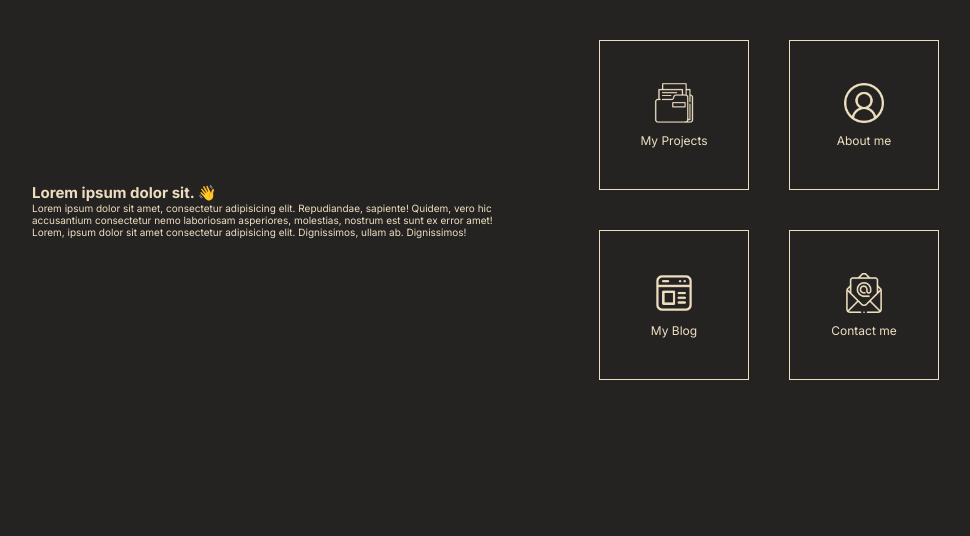
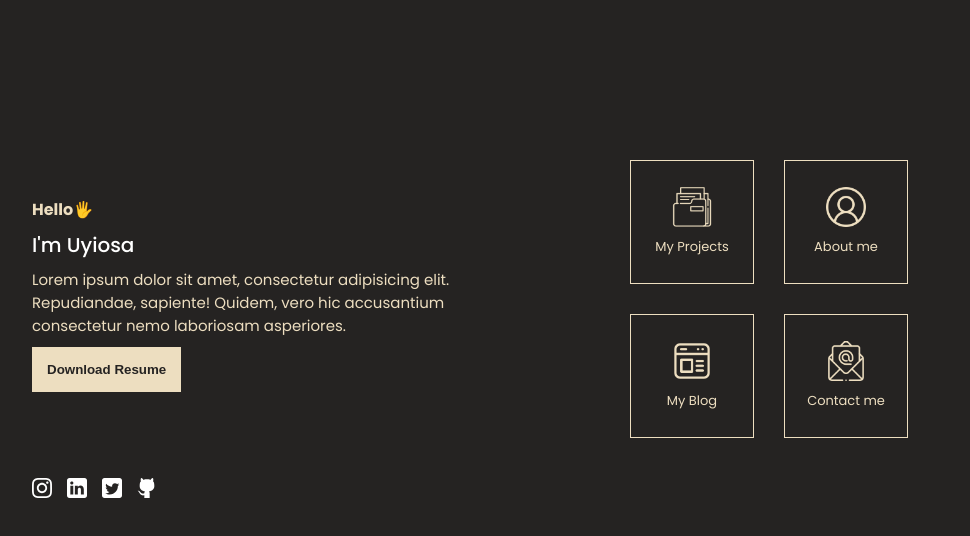
Before and after one commit to Uyiosa2607/portfolio, a Next.js app: page / in a window 1280 px wide. Shown: the top 536 px of the page, without its empty margins (120-1090 px from the left). Built offline with nearby package versions, Linux system fonts and the light colour scheme.

Commit message:
improvements made

```diff
--- a/src/app/globals.css
+++ b/src/app/globals.css
@@ -1,5 +1,4 @@
-
-@import url('https://fonts.googleapis.com/css2?family=Poppins:ital,wght@0,100;0,200;0,300;0,400;0,500;0,600;0,700;0,800;0,900;1,100;1,200;1,300;1,400;1,500;1,600;1,700;1,800;1,900&display=swap');
+@import url('https://fonts.googleapis.com/css2?family=Poppins:ital,wght@0,100;0,200;0,300;0,400;0,500;0,600;0,700;0,800;0,900;1,100;1,200;1,300;1,400;1,500;1,600;1,700;1,800;1,900&family=Ubuntu+Mono:ital,wght@0,400;0,700;1,400;1,700&family=Ubuntu:ital,wght@0,300;0,400;0,500;0,700;1,300;1,400;1,500;1,700&display=swap');
 
 * {
     margin: 0;
@@ -12,3 +11,7 @@ html {
     font-size: 62.50%;
     color: red;
 }
+
+body {
+    background: #252322;
+}
--- a/src/app/home.scss
+++ b/src/app/home.scss
@@ -2,13 +2,54 @@ main {
     display: flex;
     align-items: center;
     gap: 20px;
-    padding-top: 40px;
+    padding-top: 20vh;
+    font-family: "Poppins", sans-serif;
+    font-size: 16px;
+
+    @media screen and (max-width:600px){
+       flex-direction: column;
+       padding-top: 4vh;
+    }
 
     .flex-div {
         flex: 1;
     }
 
+    .left-div {
+
+        .dev-name {
+            color: #ffff;
+            font-weight: 500;
+            margin: 8px 0;
+            font-size: 20px;
+        }
+
+        .desc {
+            font-size: 15px;
+        }
+
+        .hero-btn {
+            padding: 15px;
+            background: #eddec0;
+            color: #252322;
+            margin: 10px 0;
+            border: none;
+            font-weight: 600;
+            cursor: pointer;
+            transition: ease-in-out .3s;
+
+            &:hover {
+                background: #a77d28;
+                color: #fff;
+            }
+        }
+    }
+
     .right-div {
+
+        @media screen and (max-width: 600px){
+            margin-top: 2rem;
+        }
 
         .wrapper {
             width: 100%;
@@ -26,13 +67,13 @@ main {
         .section-container {
             display: flex;
             flex-direction: column;
-            gap: 40px;
+            gap: 30px;
         }
 
         .wrapper-container {
             display: flex;
             align-items: center;
-            gap: 40px;
+            gap: 30px;
 
             div {
                 display: flex;
@@ -48,12 +89,24 @@ main {
             justify-content: center;
             padding: 10px;
             border: solid 1px #eddec0;
-            width: 150px;
-            height: 150px;
-            gap: 12px;
+            width: 124px;
+            height: 124px;
+            gap: 20px;
+            cursor: pointer;
+            transition: ease-in-out .3s;
+
+            @media screen and (max-width: 600px){
+                width: 100px;
+                height: 100px;
+            }
+
+            &:hover {
+                transform: scale(1.1);
+                border: 2px solid white;
+            }
 
             span {
-                font-size: 1.2rem;
+                font-size: 1.3rem;
             }
         }
     }
--- a/src/app/page.jsx
+++ b/src/app/page.jsx
@@ -7,14 +7,14 @@ export default function Home() {
     <Layout>
       <main>
         <div className="left-div flex-div">
-          <h2 className="heading">Lorem ipsum dolor sit. 👋</h2>
+          <h4 className="heading">Hello🖐️</h4>
+          <h3 className="dev-name">I'm Uyiosa</h3>
           <p className="desc">
             Lorem ipsum dolor sit amet, consectetur adipisicing elit.
             Repudiandae, sapiente! Quidem, vero hic accusantium consectetur nemo
-            laboriosam asperiores, molestias, nostrum est sunt ex error amet!
-            Lorem, ipsum dolor sit amet consectetur adipisicing elit.
-            Dignissimos, ullam ab. Dignissimos!
+            laboriosam asperiores.
           </p>
+          <button className="hero-btn">Download Resume</button>
         </div>
         <div className="right-div flex-div">
           <div className="wrapper">
--- /dev/null
+++ b/src/components/footer/Footer.jsx
@@ -0,0 +1,29 @@
+/* eslint-disable @next/next/no-img-element */
+import "./Footer.scss";
+
+export default function Footer() {
+  return (
+    <div className="footer">
+      <div className="wrapper">
+        <div className="icons-container">
+          <div className="icon-wrapper">
+            <img src="/instagram.svg" alt="instagram" className="footer-icon" />
+          </div>
+          <div className="icon-wrapper">
+            <img src="/linkedin.svg" alt="linkedin" className="footer-icon" />
+          </div>
+          <div className="icon-wrapper">
+            <img
+              src="/twitter.svg"
+              alt="X(formaly Twitter)"
+              className="footer-icon"
+            />
+          </div>
+          <div className="icon-wrapper">
+            <img src="/github.svg" alt="github" className="footer-icon" />
+          </div>
+        </div>
+      </div>
+    </div>
+  );
+}
--- /dev/null
+++ b/src/components/footer/Footer.scss
@@ -0,0 +1,15 @@
+.footer {
+
+    margin: 40px 0;
+
+    .icons-container {
+        display: flex;
+        align-items: center;
+        gap: 15px;
+    }
+
+    .footer-icon {
+        width: 20px;
+        height: 20px;
+    }
+}
--- a/src/components/layout/Layout.jsx
+++ b/src/components/layout/Layout.jsx
@@ -1,14 +1,14 @@
 import Container from '@mui/material/Container';
 import "./style.scss"
-import Header from '../header/Header';
+import Footer from '../footer/Footer';
 
 export default function Layout({children}){
     return (
        <div className="layout">
          <Container style={{ maxWidth: '1024px', minHeight: '100vh' }}>
             <div className="wrapper">
-               {/* <Header/> */}
                 {children}
+               <Footer/>
             </div>
          </Container>
        </div>
```
Also changed, not shown: src/app/about/page.jsx (added, +10 -0 lines).
